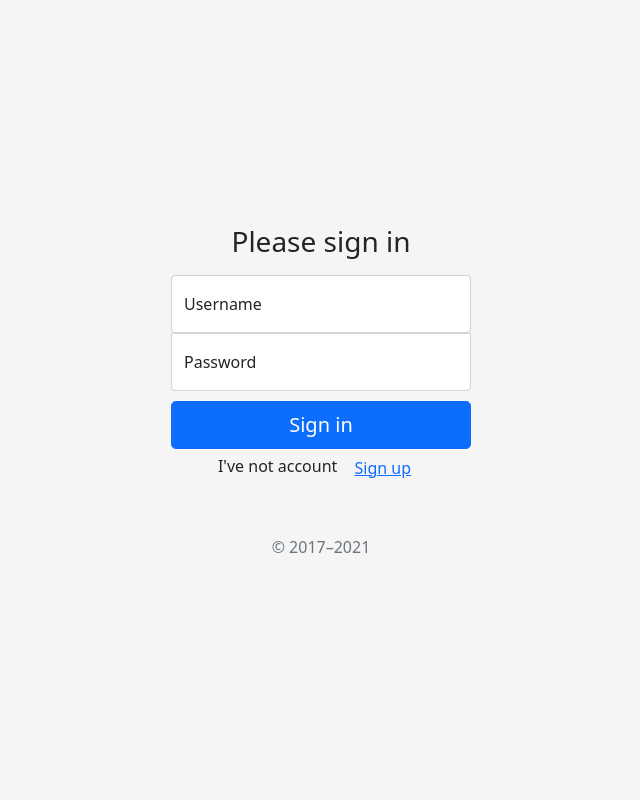
After one commit to EliphazBouye/products_crud, a PHP site: page /login.php in a window 1280 px wide. The commit adds this page. Shown: the whole page, without its empty margins (319-959 px from the left). Run offline with PHP 8.4, Linux system fonts and the light colour scheme.

Commit message:
add login system

```diff
--- a/Connect.php
+++ b/Connect.php
@@ -19,6 +19,7 @@ class Connect
             if($this->pdo == null)
             {
                 $this->pdo = new PDO($dsn, $this->config['user'], $this->config['password'], $options);
+                $this->pdo->setAttribute(PDO::ATTR_ERRMODE, PDO::ERRMODE_EXCEPTION);
             }
         }catch (PDOException $e) {
             throw new ErrorException("Error : ".$e->getMessage());
--- /dev/null
+++ b/css/signin.css
@@ -0,0 +1,39 @@
+html,
+body {
+    height: 100%;
+}
+
+body {
+    display: flex;
+    align-items: center;
+    padding-top: 40px;
+    padding-bottom: 40px;
+    background-color: #f5f5f5;
+}
+
+.form-signin {
+    width: 100%;
+    max-width: 330px;
+    padding: 15px;
+    margin: auto;
+}
+
+.form-signin .checkbox {
+    font-weight: 400;
+}
+
+.form-signin .form-floating:focus-within {
+    z-index: 2;
+}
+
+.form-signin input[type="email"] {
+    margin-bottom: -1px;
+    border-bottom-right-radius: 0;
+    border-bottom-left-radius: 0;
+}
+
+.form-signin input[type="password"] {
+    margin-bottom: 10px;
+    border-top-left-radius: 0;
+    border-top-right-radius: 0;
+}
--- /dev/null
+++ b/disconnect.php
@@ -0,0 +1,4 @@
+<?php
+session_start();
+session_destroy();
+header('Location: login.php');
--- /dev/null
+++ b/login.php
@@ -0,0 +1,29 @@
+<?php
+include 'login_header.php';
+session_start();
+    if(isset($_SESSION['user'])){
+        header('Location: /');
+    }
+?>
+    <form method="post" action="connection.php">
+        <h1 class="h3 mb-3 fw-normal">Please sign in</h1>
+        <div class="form-floating">
+            <input type="text" name="pseudo" class="form-control" id="floatingInput" placeholder="Tntrunks">
+            <label for="floatingInput">Username</label>
+        </div>
+        <div class="form-floating">
+            <input type="password" name="password" class="form-control" id="floatingPassword" placeholder="Password">
+            <label for="floatingPassword">Password</label>
+        </div>
+
+<!--        <div class="checkbox mb-3">-->
+<!--            <label>-->
+<!--                <input type="checkbox" value="remember-me"> Remember me-->
+<!--            </label>-->
+<!--        </div>-->
+        <button class="w-100 btn btn-lg btn-primary" type="submit">Sign in</button>
+        <span>I've not account </span><a href="signup.php" class="btn btn-link">Sign up</a>
+        <p class="mt-5 mb-3 text-muted">&copy; 2017–2021</p>
+    </form>
+
+    <?php include 'login_footer.php'?>
--- /dev/null
+++ b/login_footer.php
@@ -0,0 +1,6 @@
+</main>
+
+
+
+</body>
+</html>
--- /dev/null
+++ b/login_header.php
@@ -0,0 +1,50 @@
+<!doctype html>
+<html lang="en">
+<head>
+    <meta charset="utf-8">
+    <meta name="viewport" content="width=device-width, initial-scale=1">
+    <meta name="description" content="">
+    <meta name="author" content="Mark Otto, Jacob Thornton, and Bootstrap contributors">
+    <meta name="generator" content="Hugo 0.84.0">
+    <title>Signin Template · Bootstrap v5.0</title>
+
+    <link rel="canonical" href="https://getbootstrap.com/docs/5.0/examples/sign-in/">
+
+
+
+    <!-- Bootstrap core CSS -->
+    <link href="https://cdn.jsdelivr.net/npm/bootstrap@5.0.2/dist/css/bootstrap.min.css" rel="stylesheet" integrity="sha384-EVSTQN3/azprG1Anm3QDgpJLIm9Nao0Yz1ztcQTwFspd3yD65VohhpuuCOmLASjC" crossorigin="anonymous">
+
+    <!-- Favicons -->
+    <link rel="apple-touch-icon" href="/docs/5.0/assets/img/favicons/apple-touch-icon.png" sizes="180x180">
+    <link rel="icon" href="/docs/5.0/assets/img/favicons/favicon-32x32.png" sizes="32x32" type="image/png">
+    <link rel="icon" href="/docs/5.0/assets/img/favicons/favicon-16x16.png" sizes="16x16" type="image/png">
+    <link rel="manifest" href="/docs/5.0/assets/img/favicons/manifest.json">
+    <link rel="mask-icon" href="/docs/5.0/assets/img/favicons/safari-pinned-tab.svg" color="#7952b3">
+    <link rel="icon" href="/docs/5.0/assets/img/favicons/favicon.ico">
+    <meta name="theme-color" content="#7952b3">
+
+
+    <style>
+        .bd-placeholder-img {
+            font-size: 1.125rem;
+            text-anchor: middle;
+            -webkit-user-select: none;
+            -moz-user-select: none;
+            user-select: none;
+        }
+
+        @media (min-width: 768px) {
+            .bd-placeholder-img-lg {
+                font-size: 3.5rem;
+            }
+        }
+    </style>
+
+
+    <!-- Custom styles for this template -->
+    <link href="./css/signin.css" rel="stylesheet">
+</head>
+<body class="text-center">
+
+<main class="form-signin">
```
Also changed, not shown: ManagerUser.php (added, +34 -0 lines), connection.php (added, +27 -0 lines), header.php (+21 -3 lines), index.php (+5 -3 lines), signup.php (added, +32 -0 lines), signup_logic.php (added, +34 -0 lines).
